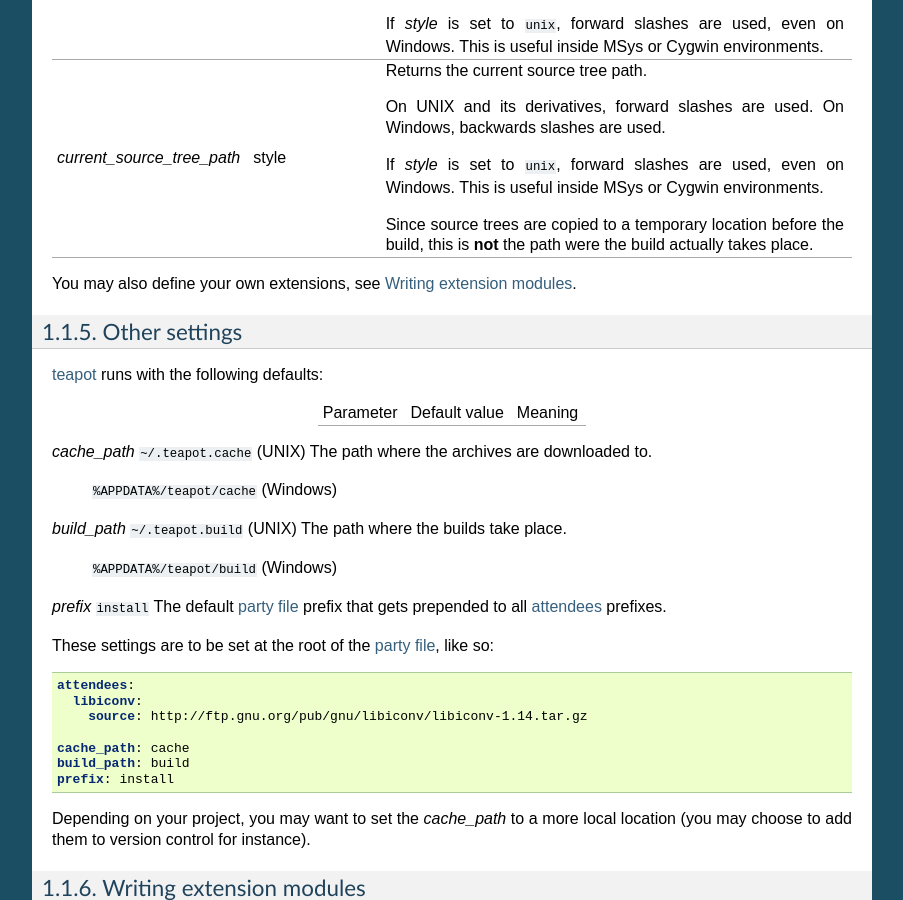
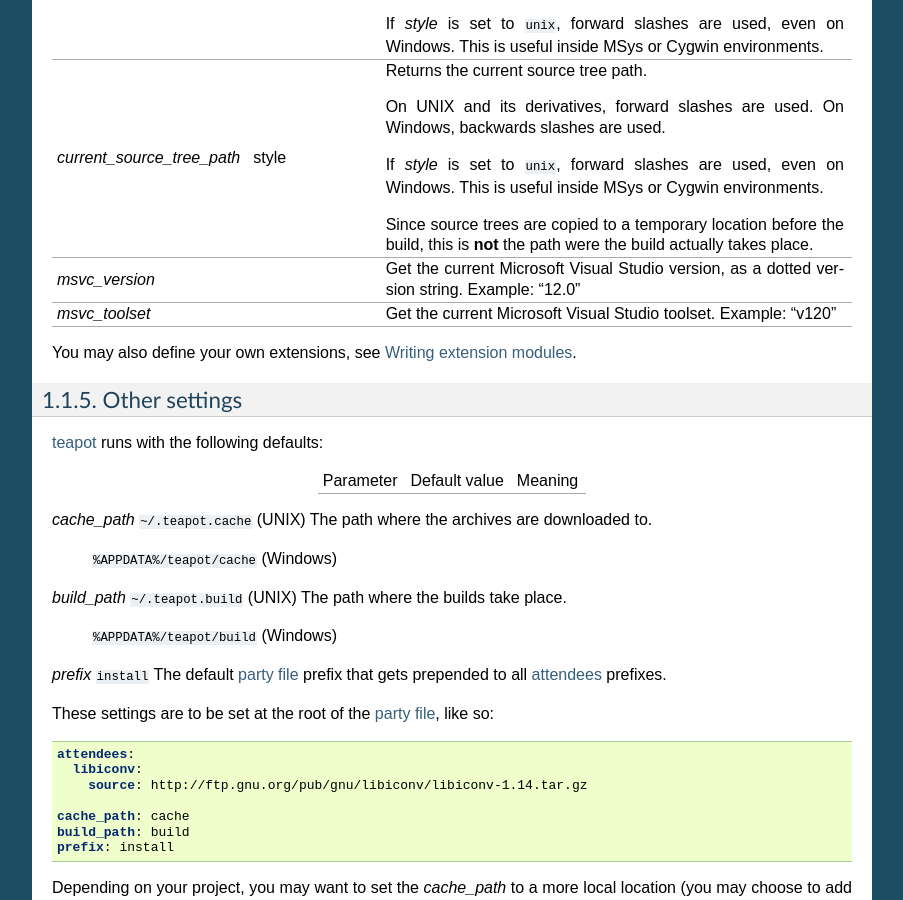
Before and after one commit to freelan-developers/teapot, a Sphinx documentation site: the page built from docs/source/the_party_file.rst, in a window 1280 px wide and 900 px high, scrolled down 9928 px. Shown: the whole window, without its empty margins (198-1101 px from the left). Built offline with Sphinx 7.4.7, drawn with Linux system fonts in a browser that asks for light colours.

Commit message:
Completed documentation

```diff
--- a/docs/source/the_party_file.rst
+++ b/docs/source/the_party_file.rst
@@ -510,6 +510,8 @@ Extension                  Parameters               Role
                                                     If `style` is set to ``unix``, forward slashes are used, even on Windows. This is useful inside MSys or Cygwin environments.
 
                                                     Since source trees are copied to a temporary location before the build, this is **not** the path were the build actually takes place.
+`msvc_version`                                      Get the current Microsoft Visual Studio version, as a dotted version string. Example: "12.0"
+`msvc_toolset`                                      Get the current Microsoft Visual Studio toolset. Example: "v120"
 ========================== ======================== =====================================================================================================================================
 
 You may also define your own extensions, see :ref:`extension_modules`.
```
